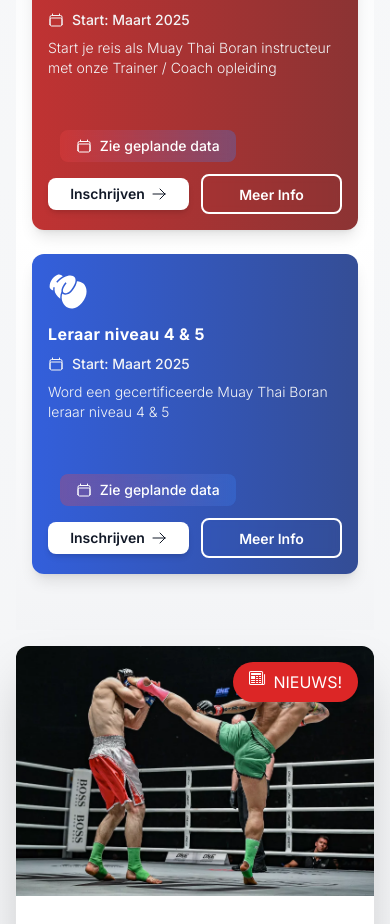
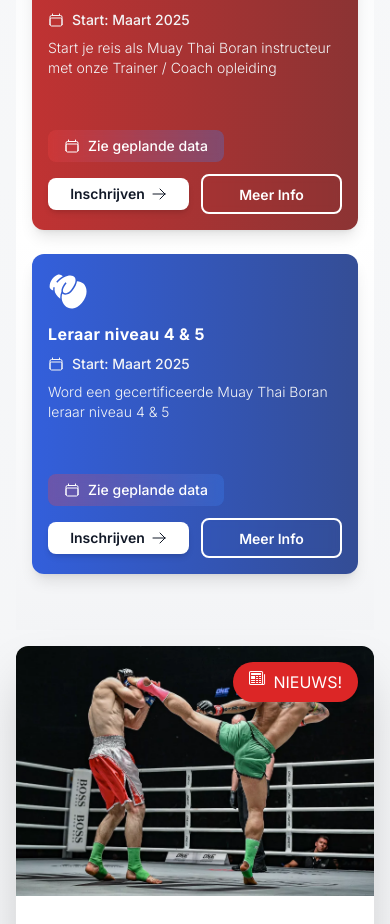
Before and after one commit to Pab-Coding/Dutch-Muay-Boran, a Next.js app: page / in a window 390 px wide. Shown: the part 1143-2067 px from the top of the page. Built offline with nearby package versions, Linux system fonts and the light colour scheme.

Commit message:
Production build: Fix 2 mobile version

```diff
--- a/src/components/home/OpleidingenSection.tsx
+++ b/src/components/home/OpleidingenSection.tsx
@@ -134,7 +134,7 @@ const OpleidingenSection = () => {
                   {/* Bottom buttons container */}
                   <div className="mt-4 md:mt-6 flex flex-col gap-3 md:gap-4">
                     {/* Zie geplande data button */}
-                    <div className="flex justify-start pl-[4%] md:pl-0 md:w-full">
+                    <div className="flex w-full md:w-full">
                       <Link href="/opleidingen/cursusdata" className="md:w-full">
                         <motion.div
                           whileHover={{ scale: 1.02 }}
```
